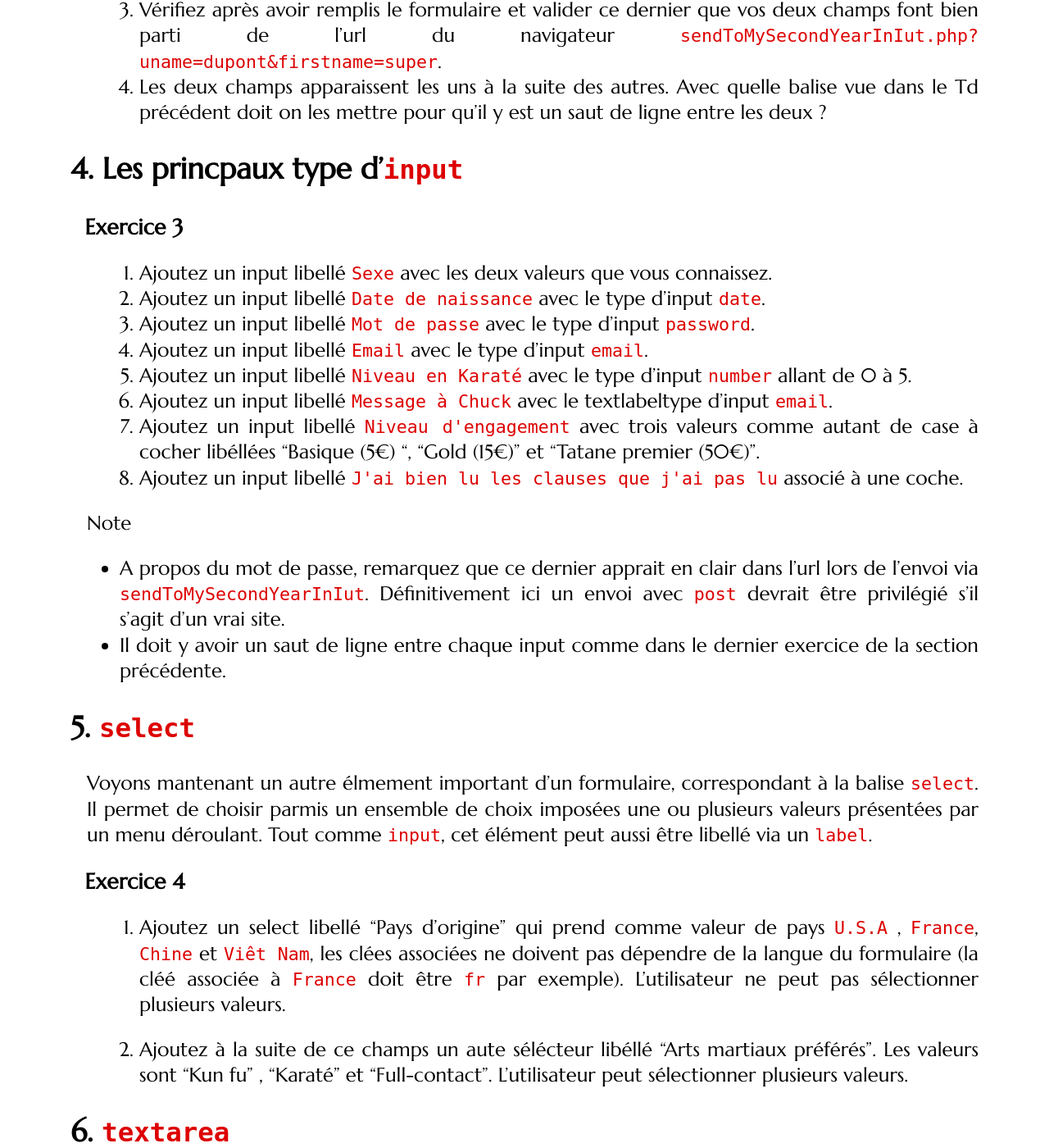
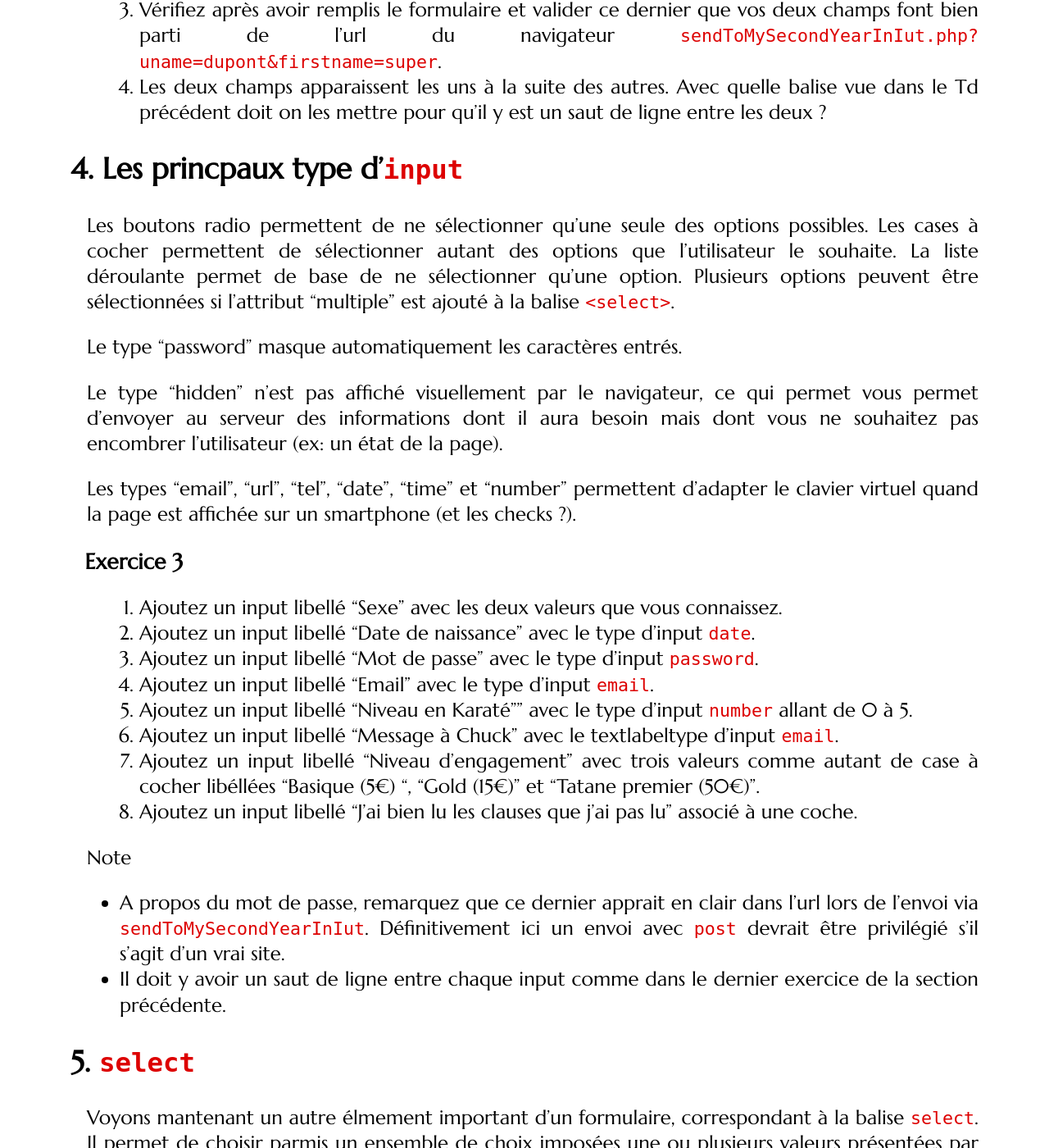
Before and after one commit to romainlebreton/R1.02-DeveloppementInterfacesWeb, a Jekyll site: the page built from tutorials/tutorial4.md, in a window 1280 px wide and 1400 px high, scrolled down 3235 px. Shown: the whole window at 82% size. Built offline with Jekyll 4.4.1, drawn with Linux system fonts in a browser that asks for light colours; some web fonts are replaced; comment, search, counter and statistics services are not loaded; some of the changed text lies outside the part shown.

Commit message:
draft 0.2

```diff
--- a/tutorials/tutorial4.md
+++ b/tutorials/tutorial4.md
@@ -120,16 +120,35 @@ Cette balise comporte un attribut `for` qui doit prendre pour valeur la valeur d
 ## Les princpaux type d'`input`
 
 
+
+Les boutons radio permettent de ne sélectionner qu'une seule des options
+possibles. Les cases à cocher permettent de sélectionner autant des options que
+l'utilisateur le souhaite. La liste déroulante permet de base de ne sélectionner
+qu'une option. Plusieurs options peuvent être sélectionnées si l'attribut
+“multiple” est ajouté à la balise `<select>`.
+
+
+Le type “password” masque automatiquement les caractères entrés.
+
+Le type “hidden” n'est pas affiché visuellement par le navigateur, ce qui permet
+vous permet d'envoyer au serveur des informations dont il aura besoin mais dont
+vous ne souhaitez pas encombrer l'utilisateur (ex: un état de la page).
+
+Les types “email”, “url”, “tel”, “date”, “time” et “number” permettent d'adapter
+le clavier virtuel quand la page est affichée sur un smartphone (et les checks ?).
+
+
+
 <div class="exercise" id="exlabel">
 
- 1. Ajoutez un input libellé `Sexe` avec les deux valeurs que vous connaissez.
- 1. Ajoutez un input libellé `Date de naissance` avec le type d'input `date`.
- 1. Ajoutez un input libellé `Mot de passe` avec le type d'input `password`.
- 1. Ajoutez un input libellé `Email` avec le type d'input `email`.
- 1. Ajoutez un input libellé `Niveau en Karaté` avec le type d'input `number` allant de 0 à 5.
- 1. Ajoutez un input libellé `Message à Chuck` avec le textlabeltype d'input `email`.
- 1. Ajoutez un input libellé `Niveau d'engagement` avec trois valeurs comme autant de case à cocher libéllées "Basique (5€) ", "Gold (15€)" et "Tatane premier (50€)".
- 1. Ajoutez un input libellé `J'ai bien lu les clauses que j'ai pas lu` associé à une coche.
+ 1. Ajoutez un input libellé "Sexe" avec les deux valeurs que vous connaissez.
+ 1. Ajoutez un input libellé "Date de naissance" avec le type d'input `date`.
+ 1. Ajoutez un input libellé "Mot de passe" avec le type d'input `password`.
+ 1. Ajoutez un input libellé "Email" avec le type d'input `email`.
+ 1. Ajoutez un input libellé "Niveau en Karaté"" avec le type d'input `number` allant de 0 à 5.
+ 1. Ajoutez un input libellé "Message à Chuck" avec le textlabeltype d'input `email`.
+ 1. Ajoutez un input libellé "Niveau d'engagement" avec trois valeurs comme autant de case à cocher libéllées "Basique (5€) ", "Gold (15€)" et "Tatane premier (50€)".
+ 1. Ajoutez un input libellé "J'ai bien lu les clauses que j'ai pas lu" associé à une coche.
 
 
 </div>
@@ -176,9 +195,12 @@ logiques :
 Regouper les champs sur ces trois grands axes avec la balise `filedset`.
 
 
+## Ergonomie et convivialité
 
+<div class="exercise" >
+ 1. Par convention d'usage, le nom des champs obligatoires est suivi d'une *.*. Ajoutez le aux champs Nom mail et à la coche "J'ai bien lu....".
 
-*Par convention d'usage, le nom des champs obligatoires est suivi d'une *.*
+</div>
 
 *Le formulaire doit être lisible et élégant. Pensez-donc à attribuer des “id” ou
 “class” aux différentes éléments et faire usage de vos acquis en CSS du TP2 pour
@@ -266,12 +258,12 @@ de vérifier le contenu du formulaire:
 
 Quelques attributs permettent d'améliorer la convivialité des champs de votre formulaire:
 
-* placeholder: permet d'afficher une ligne de texte dans le champ qui disparaît
+* `placeholder`: permet d'afficher une ligne de texte dans le champ qui disparaît
   dès lors que l'utilisateur tape une information. Cela permet de donner à
   l'utilisateur des renseignements sur le contenu attendu. A utiliser
   impérativement avec les champs pour lesquels vous avez spécifié un “pattern”,
   sous peine de cause une extrême frustration à l'utilisateur. Vous devez alors
-  utiliser l'attribut “placeholder” pour spéficier le format attendu, les
+  utiliser l'attribut `placeholder` pour spéficier le format attendu, les
   caractères interdits/autorisés, etc.
 
    ex:  placeholder=“abcd@gmail.com”
@@ -282,9 +274,15 @@ sélectionnée/cochée par défaut. Utile quand vous savez que l'une des options
 sera utilisée beaucoup plus fréquemment que les autres. Vous épargnez alors du
 temps à l'utilisateur.
 
+<div class="exercise" >
+
+ 1. Ajoutez un attribut `placeholder` dans le textarea avec le texte suivant "Un inscrit sera tiré au sort pour voir son message transmis à Chuck Norris"
+
+</div>
+
 *Faites usage de ces options dans votre formulaire pour le rendre plus
 convivial.*
 
-Auteur du TD : Benjamin Faivre-Vuillin
+Auteur du TD : Benjamin Faivre-Vuillin, Éric Alvernhe
 
 **Note de Romain:** Est-ce qu'il parle de disabled, readonly ? Du label qui lie vers le champ avec l'id ? Que le traitement des formulaires est fait en S3 dans le cours ProgWeb Coté Serveur ?
```
Also changed, not shown: other parts of tutorials/tutorial4.md (+0 -30 lines).
